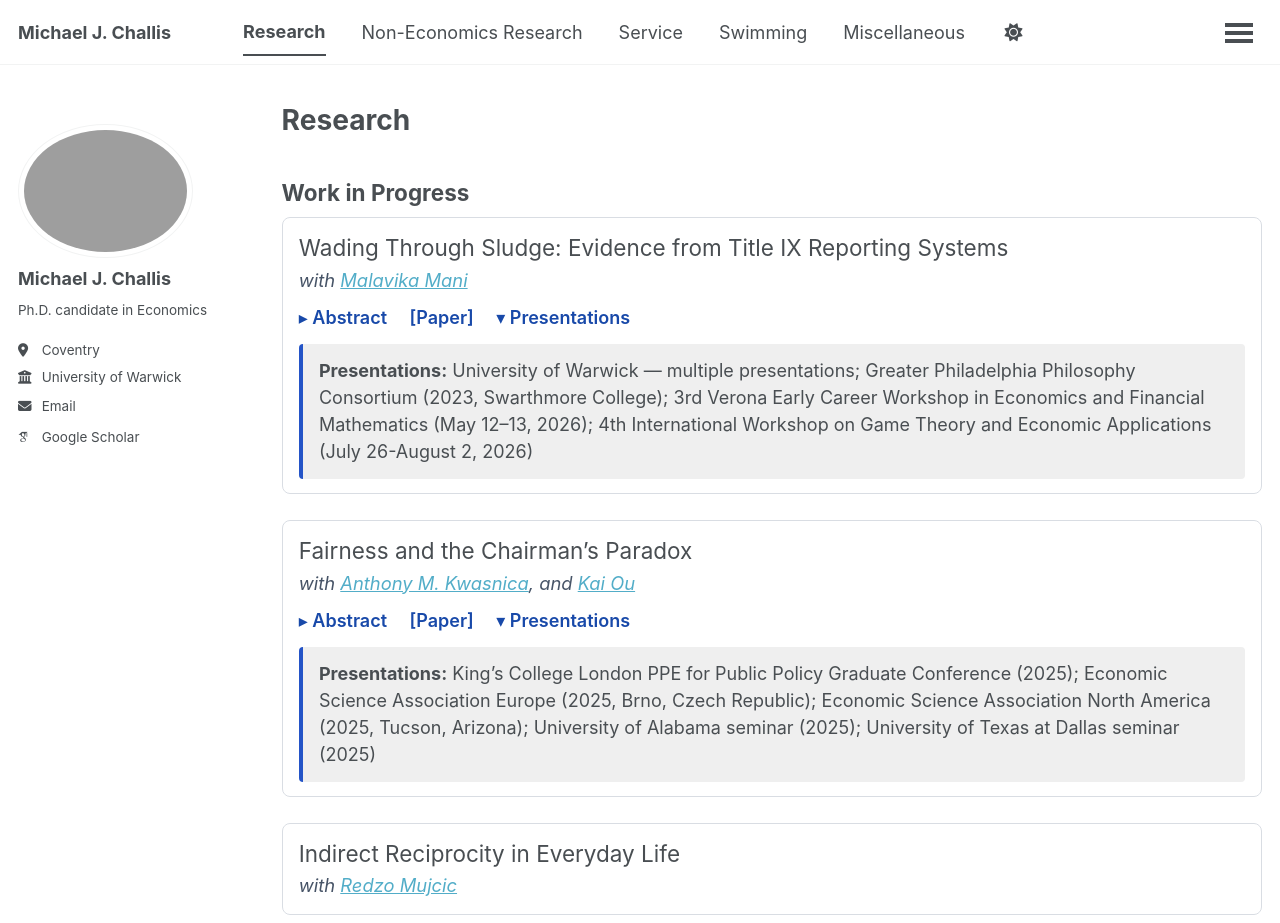
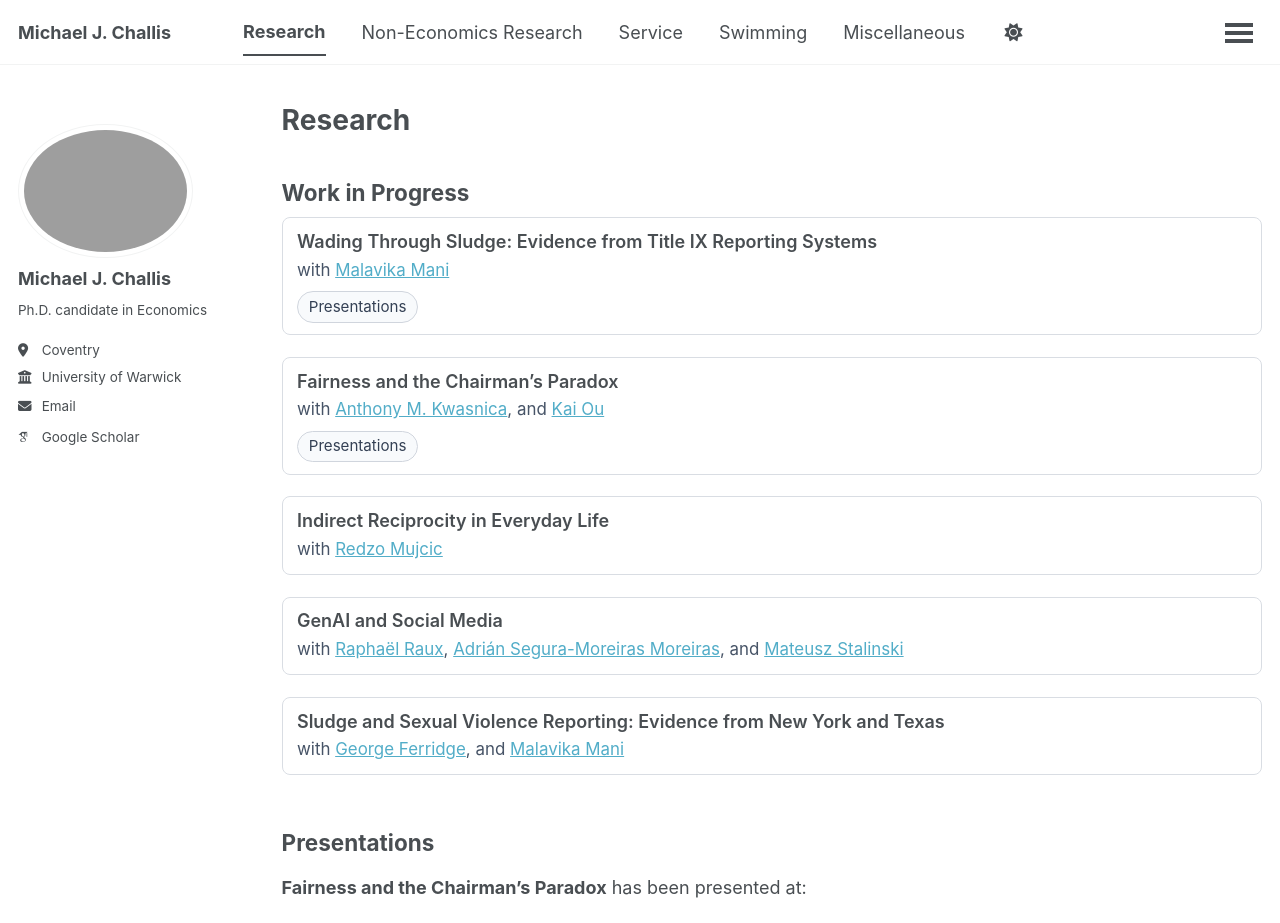
Before and after one commit to MichaelChallis/MichaelChallis.github.io, a Jekyll site: the page built from _pages/research.html, in a window 1280 px wide and 1400 px high. Shown: the top 923 px of the window. Built offline with Jekyll 4.4.1, drawn with Linux system fonts in a browser that asks for light colours; some web fonts are replaced; some of the changed text lies outside the part shown.

Commit message:
Revert "Restyle research WIP entries and remove Presentations section"

```diff
--- a/_pages/research.html
+++ b/_pages/research.html
@@ -6,18 +6,155 @@
 ---
 
 <style>
-  .wip-list { list-style: none; margin: 0; padding: 0; display: grid; gap: 0.95rem; }
-  .wip-item { border: 1px solid #d9dde3; border-radius: 8px; padding: 0.8rem 0.9rem; }
-  .wip-title { font-size: 1.25rem; line-height: 1.35; }
-  .wip-subtitle { margin-left: 0.35rem; font-style: italic; color: #3b5bb6; }
-  .wip-coauthors { margin-top: 0.2rem; font-size: 1.02rem; font-style: italic; color: #475467; }
-  .wip-links { margin-top: 0.55rem; display: flex; gap: 1.25rem; flex-wrap: wrap; font-weight: 600; }
-  .wip-links a, .wip-links span { color: #1849a9; text-decoration: none; }
-  .wip-links a:hover { text-decoration: underline; }
-  .wip-details { margin-top: 0.7rem; background: #efefef; border-left: 4px solid #2454c7; border-radius: 4px; padding: 0.75rem 0.9rem; line-height: 1.5; }
-  html[data-theme="dark"] .wip-item { border-color: #344054; }
-  html[data-theme="dark"] .wip-coauthors { color: #e2e8f0; }
-  html[data-theme="dark"] .wip-details { background: #1f2937; border-left-color: #4b7bec; }
+  .wip-list {
+    list-style: none;
+    margin: 0;
+    padding: 0;
+    display: grid;
+    gap: 0.7rem;
+  }
+
+  .wip-item {
+    border: 1px solid #d9dde3;
+    border-radius: 8px;
+    padding: 0.65rem 0.8rem;
+  }
+
+  .wip-title {
+    font-weight: 600;
+    line-height: 1.35;
+  }
+
+  .wip-coauthors {
+    margin-top: 0.2rem;
+    font-size: 0.94rem;
+    color: #475467;
+  }
+
+  .wip-presentations {
+    margin-top: 0.45rem;
+  }
+
+  .wip-presentations summary {
+    display: inline-block;
+    cursor: pointer;
+    font-size: 0.84rem;
+    border: 1px solid #d0d5dd;
+    border-radius: 999px;
+    padding: 0.18rem 0.6rem;
+    user-select: none;
+    color: #344054;
+    background: #f8fafc;
+  }
+
+  .wip-presentations[open] summary {
+    margin-bottom: 0.35rem;
+  }
+
+  .compact-presentations {
+    margin: 0;
+    padding-left: 1rem;
+    font-size: 0.86rem;
+    line-height: 1.35;
+  }
+
+  .compact-presentations li {
+    margin: 0.08rem 0;
+  }
+
+  html[data-theme="dark"] .wip-coauthors,
+  html[data-theme="dark"] .wip-presentations summary {
+    color: #e2e8f0;
+  }
+
+  html[data-theme="dark"] .wip-item {
+    border-color: #344054;
+  }
+
+  html[data-theme="dark"] .wip-presentations summary {
+    border-color: #475467;
+    background: #1f2937;
+  }
+
+  .presentation-grid {
+    display: grid;
+    grid-template-columns: repeat(auto-fit, minmax(260px, 1fr));
+    gap: 0.6rem;
+    margin: 0.6rem 0 1rem;
+  }
+
+  .presentation-card {
+    border: 1px solid #d9dde3;
+    border-radius: 8px;
+    padding: 0.55rem 0.7rem;
+    line-height: 1.25;
+    font-size: 0.92rem;
+  }
+
+  .presentation-card .year {
+    display: inline-block;
+    font-size: 0.84rem;
+    color: #667085;
+  }
+
+  .presentation-card .venue {
+    margin-left: 0.2rem;
+  }
+
+  #presentations-map {
+    height: 430px;
+    border: 1px solid #d9dde3;
+    border-radius: 8px;
+    margin-top: 0.5rem;
+  }
+
+  .map-legend {
+    display: flex;
+    gap: 1rem;
+    flex-wrap: wrap;
+    align-items: center;
+    font-size: 0.9rem;
+    margin-top: 0.5rem;
+    color: #344054;
+  }
+
+  html[data-theme="dark"] .map-legend {
+    color: #e2e8f0;
+  }
+
+  .map-legend-item {
+    display: inline-flex;
+    align-items: center;
+    gap: 0.35rem;
+  }
+
+  .map-legend-swatch {
+    width: 0.75rem;
+    height: 0.75rem;
+    border-radius: 50%;
+    border: 1px solid rgba(0, 0, 0, 0.3);
+  }
+
+  .presentation-pin {
+    width: 18px;
+    height: 18px;
+    border-radius: 50% 50% 50% 0;
+    transform: rotate(-45deg);
+    border: 1px solid rgba(17, 24, 39, 0.7);
+    box-shadow: 0 2px 5px rgba(15, 23, 42, 0.3);
+    position: relative;
+  }
+
+  .presentation-pin::after {
+    content: '';
+    width: 7px;
+    height: 7px;
+    border-radius: 50%;
+    background: rgba(255, 255, 255, 0.92);
+    position: absolute;
+    top: 5px;
+    left: 5px;
+  }
 </style>
 
 <h2>Work in Progress</h2>
@@ -26,29 +163,115 @@
   <li class="wip-item">
     <div class="wip-title">Wading Through Sludge: Evidence from Title IX Reporting Systems</div>
     <div class="wip-coauthors">with <a href="https://sites.google.com/view/malavikamani/home" target="_blank" rel="noopener noreferrer">Malavika Mani</a></div>
-    <div class="wip-links"><span>▸ Abstract</span><span>[Paper]</span><span>▾ Presentations</span></div>
-    <div class="wip-details"><strong>Presentations:</strong> University of Warwick — multiple presentations; Greater Philadelphia Philosophy Consortium (2023, Swarthmore College); 3rd Verona Early Career Workshop in Economics and Financial Mathematics (May 12–13, 2026); 4th International Workshop on Game Theory and Economic Applications (July 26-August 2, 2026)</div>
+    <details class="wip-presentations">
+      <summary>Presentations</summary>
+      <ul class="compact-presentations">
+        <li>University of Warwick — multiple presentations</li>
+        <li>Greater Philadelphia Philosophy Consortium (2023, Swarthmore College)</li>
+        <li>3rd Verona Early Career Workshop in Economics and Financial Mathematics (May 12–13, 2026)</li>
+        <li>4th International Workshop on Game Theory and Economic Applications (July 26-August 2, 2026)</li>
+      </ul>
+    </details>
   </li>
-
   <li class="wip-item">
     <div class="wip-title">Fairness and the Chairman’s Paradox</div>
     <div class="wip-coauthors">with <a href="https://sites.google.com/view/tony-kwasnica/home?fbclid=IwRlRTSAPFE-pleHRuA2FlbQIxMABzcnRjBmFwcF9pZAo2NjI4NTY4Mzc5AAEe71kr3O5UYy67crrfI0bt22AaFkdV-5lRG27OmRnDn7cphtGPS5d7wQwRgCE_aem_ESCQVq1lbD5BSzRRqDspeQ" target="_blank" rel="noopener noreferrer">Anthony M. Kwasnica</a>, and <a href="https://cosspp.fsu.edu/polisci/faculty/kai-ou/" target="_blank" rel="noopener noreferrer">Kai Ou</a></div>
-    <div class="wip-links"><span>▸ Abstract</span><span>[Paper]</span><span>▾ Presentations</span></div>
-    <div class="wip-details"><strong>Presentations:</strong> King’s College London PPE for Public Policy Graduate Conference (2025); Economic Science Association Europe (2025, Brno, Czech Republic); Economic Science Association North America (2025, Tucson, Arizona); University of Alabama seminar (2025); University of Texas at Dallas seminar (2025)</div>
+    <details class="wip-presentations">
+      <summary>Presentations</summary>
+      <ul class="compact-presentations">
+        <li>King’s College London PPE for Public Policy Graduate Conference (2025)</li>
+        <li>Economic Science Association Europe (2025, Brno, Czech Republic)</li>
+        <li>Economic Science Association North America (2025, Tucson, Arizona)</li>
+        <li>University of Alabama seminar (2025)</li>
+        <li>University of Texas at Dallas seminar (2025)</li>
+      </ul>
+    </details>
   </li>
-
   <li class="wip-item">
     <div class="wip-title">Indirect Reciprocity in Everyday Life</div>
     <div class="wip-coauthors">with <a href="https://www.redzomujcic.com/" target="_blank" rel="noopener noreferrer">Redzo Mujcic</a></div>
   </li>
-
   <li class="wip-item">
     <div class="wip-title">GenAI and Social Media</div>
     <div class="wip-coauthors">with <a href="https://sites.google.com/view/raphaelraux/home" target="_blank" rel="noopener noreferrer">Raphaël Raux</a>, <a href="https://www.upf.edu/web/adrian-segura-moreiras" target="_blank" rel="noopener noreferrer">Adrián Segura-Moreiras Moreiras</a>, and <a href="https://www.mstalinski.net/" target="_blank" rel="noopener noreferrer">Mateusz Stalinski</a></div>
   </li>
-
   <li class="wip-item">
     <div class="wip-title">Sludge and Sexual Violence Reporting: Evidence from New York and Texas</div>
     <div class="wip-coauthors">with <a href="https://www.georgeferridge.com/" target="_blank" rel="noopener noreferrer">George Ferridge</a>, and <a href="https://sites.google.com/view/malavikamani/home" target="_blank" rel="noopener noreferrer">Malavika Mani</a></div>
   </li>
 </ul>
+
+<h2>Presentations</h2>
+
+<p><strong>Fairness and the Chairman’s Paradox</strong> has been presented at:</p>
+
+<div class="presentation-grid">
+  <div class="presentation-card"><span class="year">2025</span><span class="venue"> King’s College London PPE for Public Policy Graduate Conference</span></div>
+  <div class="presentation-card"><span class="year">2025</span><span class="venue"> Economic Science Association Europe (Brno, Czech Republic)</span></div>
+  <div class="presentation-card"><span class="year">2025</span><span class="venue"> Economic Science Association North America (Tucson, Arizona)</span></div>
+  <div class="presentation-card"><span class="year">2025</span><span class="venue"> University of Alabama (seminar)</span></div>
+  <div class="presentation-card"><span class="year">2025</span><span class="venue"> University of Texas at Dallas (seminar)</span></div>
+</div>
+
+<h3>Presentation Map</h3>
+<p>Interactive map of locations where my work has been presented</p>
+<div id="presentations-map"></div>
+<div class="map-legend">
+  <span class="map-legend-item"><span class="map-legend-swatch" style="background:#2563eb;"></span>Presented by me</span>
+  <span class="map-legend-item"><span class="map-legend-swatch" style="background:#dc2626;"></span>Presented by coauthor</span>
+  <span class="map-legend-item"><span class="map-legend-swatch" style="background:#eab308;"></span>Upcoming</span>
+</div>
+
+<link rel="stylesheet" href="https://unpkg.com/leaflet@1.9.4/dist/leaflet.css" integrity="sha256-p4NxAoJBhIIN+hmNHrzRCf9tD/miZyoHS5obTRR9BMY=" crossorigin="" />
+<script src="https://unpkg.com/leaflet@1.9.4/dist/leaflet.js" integrity="sha256-20nQCchB9co0qIjJZRGuk2/Z9VM+kNiyxNV1lvTlZBo=" crossorigin=""></script>
+<script>
+  document.addEventListener('DOMContentLoaded', function () {
+    var categoryColors = {
+      mine: '#2563eb',
+      coauthor: '#dc2626',
+      upcoming: '#eab308'
+    };
+
+    var locations = [
+      { name: 'King’s College London PPE for Public Policy Graduate Conference (2025)', lat: 51.5114, lng: -0.1160, category: 'mine' },
+      { name: 'Economic Science Association Europe (2025, Brno, Czech Republic)', lat: 49.1951, lng: 16.6068, category: 'mine' },
+      { name: 'Economic Science Association North America (2025, Tucson, Arizona)', lat: 32.2226, lng: -110.9747, category: 'coauthor' },
+      { name: 'University of Alabama seminar (2025)', lat: 33.2110, lng: -87.5390, category: 'coauthor' },
+      { name: 'University of Texas at Dallas seminar (2025)', lat: 32.9860, lng: -96.7501, category: 'coauthor' },
+      { name: 'Warwick Workshop in Experimental Economics and Political Economy', lat: 52.3839, lng: -1.5615, category: 'mine' },
+      { name: 'Greater Philadelphia Philosophy Consortium (2023, Swarthmore College)', lat: 39.9021, lng: -75.3499, category: 'mine' },
+      { name: '3rd Verona Early Career Workshop in Economics and Financial Mathematics (May 12–13, 2026)', lat: 45.4384, lng: 10.9916, category: 'mine' },
+      { name: '4th International Workshop on Game Theory and Economic Applications (July 26-August 2, 2026)', lat: -23.561399, lng: -46.730789, category: 'upcoming' }
+    ];
+
+    var mapElement = document.getElementById('presentations-map');
+    if (!mapElement || typeof L === 'undefined') {
+      return;
+    }
+
+    var map = L.map('presentations-map');
+    L.tileLayer('https://{s}.tile.openstreetmap.org/{z}/{x}/{y}.png', {
+      maxZoom: 18,
+      attribution: '&copy; OpenStreetMap contributors'
+    }).addTo(map);
+
+    var bounds = L.latLngBounds();
+    locations.forEach(function (location) {
+      var pinColor = categoryColors[location.category] || '#2563eb';
+      var pinIcon = L.divIcon({
+        className: '',
+        html: '<div class="presentation-pin" style="background:' + pinColor + ';"></div>',
+        iconSize: [18, 18],
+        iconAnchor: [9, 18],
+        popupAnchor: [0, -18]
+      });
+
+      L.marker([location.lat, location.lng], { icon: pinIcon })
+        .addTo(map)
+        .bindPopup(location.name);
+      bounds.extend([location.lat, location.lng]);
+    });
+
+    map.fitBounds(bounds, { padding: [40, 40] });
+  });
+</script>
```
